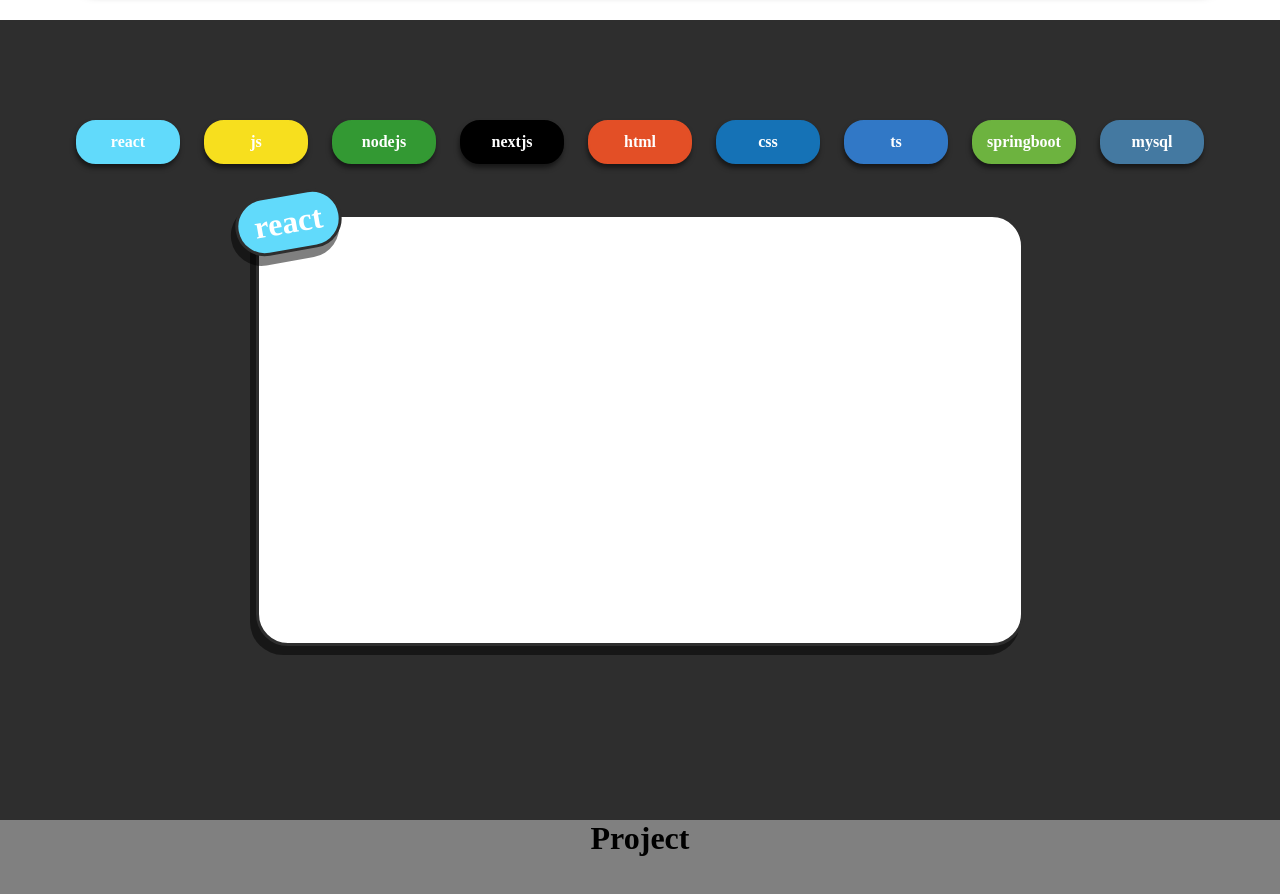
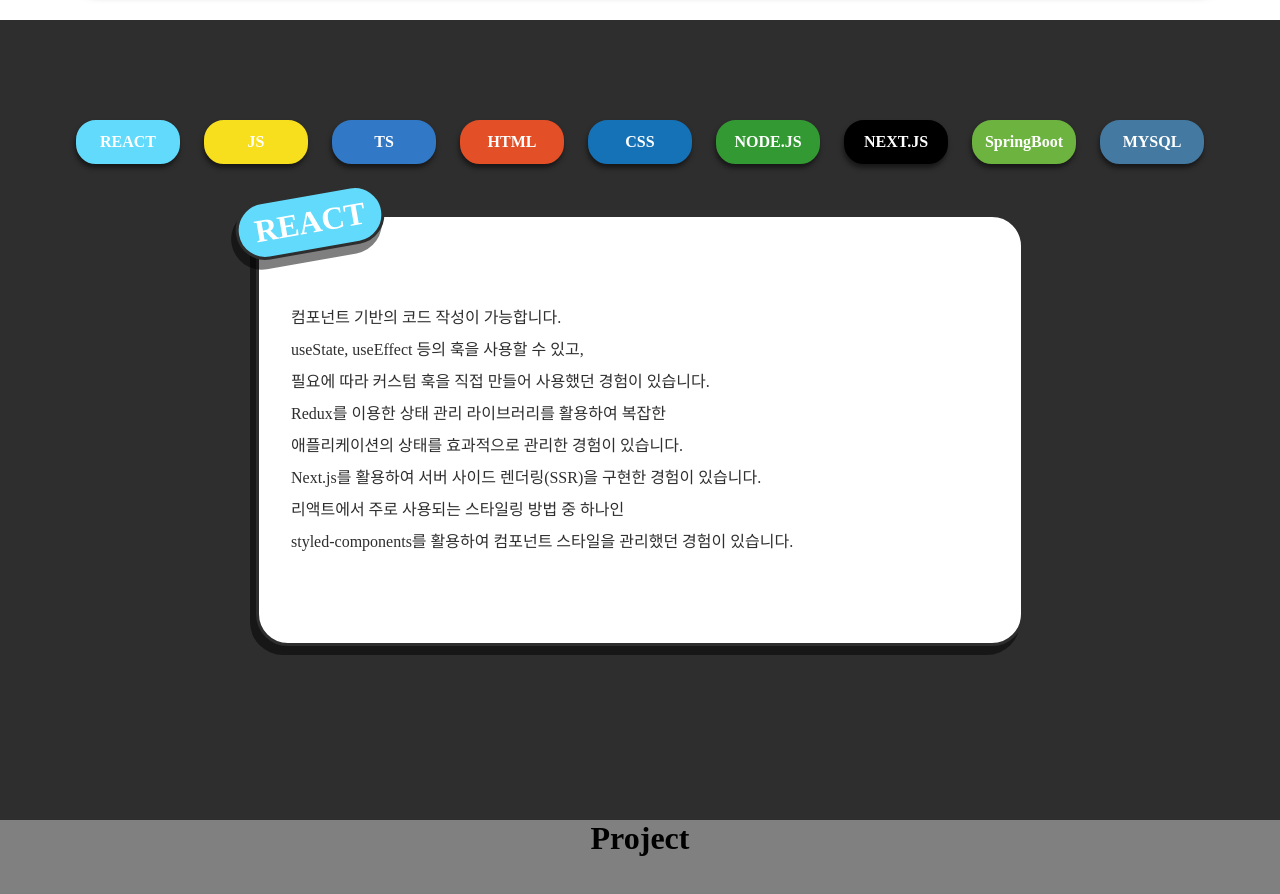
Before and after one commit to BaeDongWoo/BDW_Portfolio, a Next.js app: page / in a window 1280 px wide. Shown: the part 1580-2474 px from the top of the page. Built offline with nearby package versions, Linux system fonts and the light colour scheme.

Commit message:
feat:add content data props

```diff
--- a/src/components/data/skillIconData.js
+++ b/src/components/data/skillIconData.js
@@ -1,47 +1,82 @@
 export const SKILL_ICON_LIST = [
   {
-    name: 'react',
+    name: 'REACT',
     bgcol: '#61DAFB',
     color: '#fff',
+    content: `컴포넌트 기반의 코드 작성이 가능합니다.
+    useState, useEffect 등의 훅을 사용할 수 있고,
+    필요에 따라 커스텀 훅을 직접 만들어 사용했던 경험이 있습니다.
+    Redux를 이용한 상태 관리 라이브러리를 활용하여 복잡한
+    애플리케이션의 상태를 효과적으로 관리한 경험이 있습니다.
+    Next.js를 활용하여 서버 사이드 렌더링(SSR)을 구현한 경험이 있습니다.
+    리액트에서 주로 사용되는 스타일링 방법 중 하나인
+    styled-components를 활용하여 컴포넌트 스타일을 관리했던 경험이 있습니다.`,
   },
   {
-    name: 'js',
+    name: 'JS',
     bgcol: '#F7DF1E',
     color: '#fff',
+    content: `ES6+ 문법에 익숙합니다.
+    jest를 활용한 테스트코드 작성 경험이 있습니다.
+    다양한 라이브러리의 활용이 가능합니다.
+    github page를 활용한 빌드 및 배포 경험이 있습니다.`,
   },
   {
-    name: 'nodejs',
+    name: 'TS',
+    bgcol: '#3178C6',
+    color: '#fff',
+    content: `정적 타입 언어인 TypeScript를 사용함으로써 안정성을 확보하고,
+    인터페이스와 타입을 정의하여 코드를 더 명확하고 확장 가능하게 만들 수 있습니다.
+    `,
+  },
+  {
+    name: 'HTML',
+    bgcol: '#E34F26',
+    color: '#fff',
+    content: `HTML 태그 및 구조를 이해하고 시멘틱 태그를 사용하여
+    웹 문서의 구조와 의미를 더 명확하게
+    전달할 수 있습니다.`,
+  },
+  {
+    name: 'CSS',
+    bgcol: '#1572B6',
+    color: '#fff',
+    content: `기본적인 스타일링, 선택자, 박스 모델, 레이아웃 등을 이해하고 있으며,
+    미디어 쿼리를 사용한 반응형 웹화면에 대응할 수 있습니다.
+    keyframe을 활용한 애니메이션 기법을 활용할 수 있습니다.
+    SCSS 문법을 사용할 수 있고, styled-components를 사용해 컴포넌트 별 스타일링이 가능하며,
+    props를 활용한 동적인 스타일링을 할 수 있습니다.`,
+  },
+  {
+    name: 'NODE.JS',
     bgcol: '#339933',
     color: '#fff',
+    content: `Express를 활용해 백엔드 서버를 개발한 경험이 있습니다.
+    Node.js와 함께 사용하여 뛰어난 성능과 확장성을 제공하는 Express를 통해
+    RESTful API를 설계하고 구현했습니다. 또한, 데이터베이스와 연동하여 데이터를 관리했던 경험이 있습니다.
+    `,
   },
   {
-    name: 'nextjs',
+    name: 'NEXT.JS',
     bgcol: '#000000',
     color: '#fff',
+    content: `app 라우팅 방식과 page라우팅 방식의 차이를 이해하고 있습니다.
+    서버 사이드 렌더링(SSR) 및 검색 엔진 최적화(SEO)와 관련된 개선 사항을 파악하고 적용할 수 있습니다.`,
+  },
+
+  {
+    name: 'SpringBoot',
+    bgcol: '#6DB33F',
+    color: '#fff',
+    content: `기본적인 Java 문법을 사용할 수 있고,
+    MVC 패턴의 백엔드 서버를 개발했던 경험이 있습니다.`,
   },
   {
-    name: 'html',
-    bgcol: '#E34F26',
-    color: '#fff',
-  },
-  {
-    name: 'css',
-    bgcol: '#1572B6',
-    color: '#fff',
-  },
-  {
-    name: 'ts',
-    bgcol: '#3178C6',
-    color: '#fff',
-  },
-  {
-    name: 'springboot',
-    bgcol: '#6DB33F',
-    color: '#fff',
-  },
-  {
-    name: 'mysql',
+    name: 'MYSQL',
     bgcol: '#4479A1',
     color: '#fff',
+    content: `기본적인 SQL문법을 이해하고 사용 가능합니다.
+    ERD_Cloud를 통해 직접 다이어그램을 작성하고 데이터 베이스를 설계했던 경험이 있습니다.
+    `,
   },
 ];
```
Also changed, not shown: src/components/data/skillBoxData.js (deleted, +0 -26 lines).
